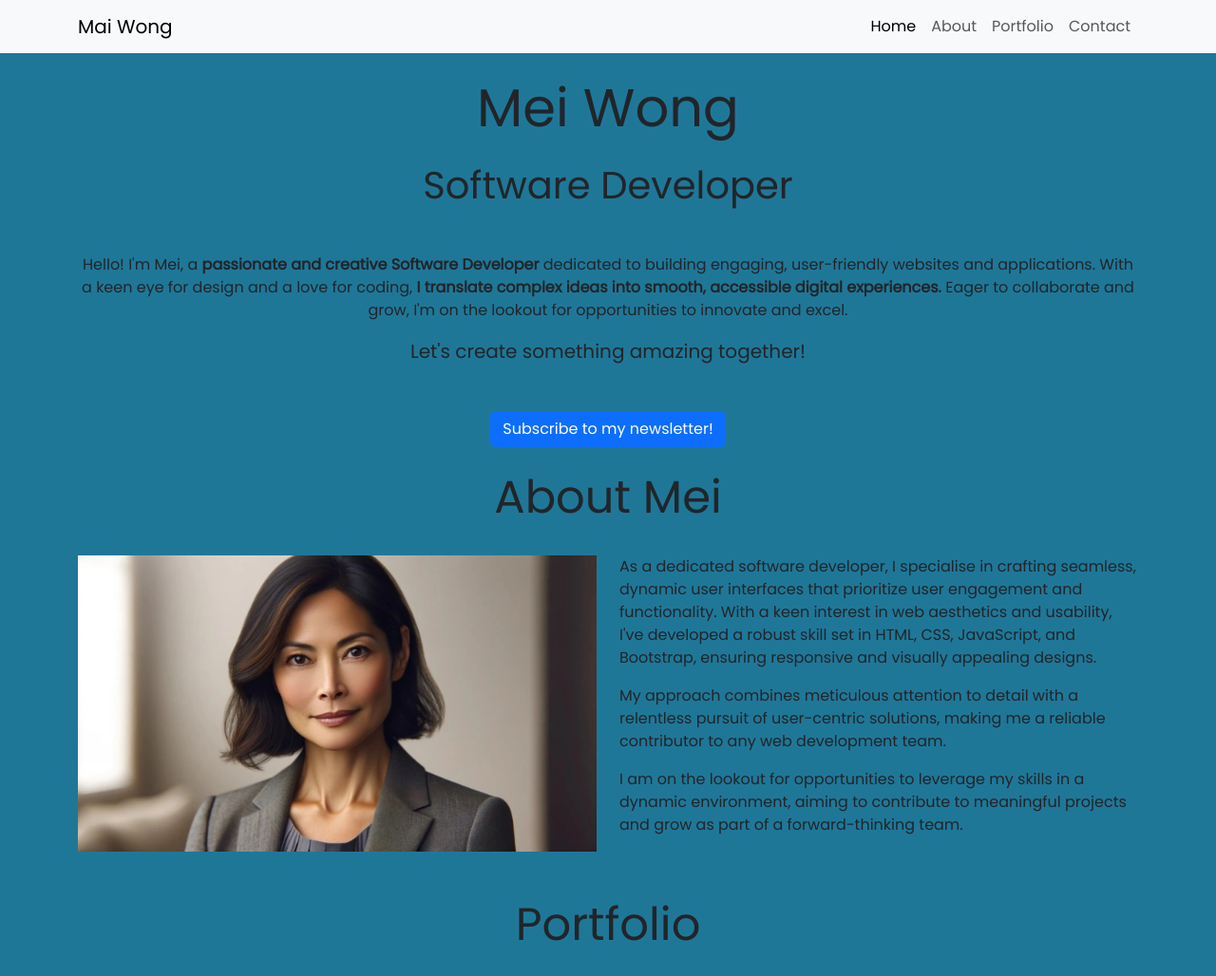
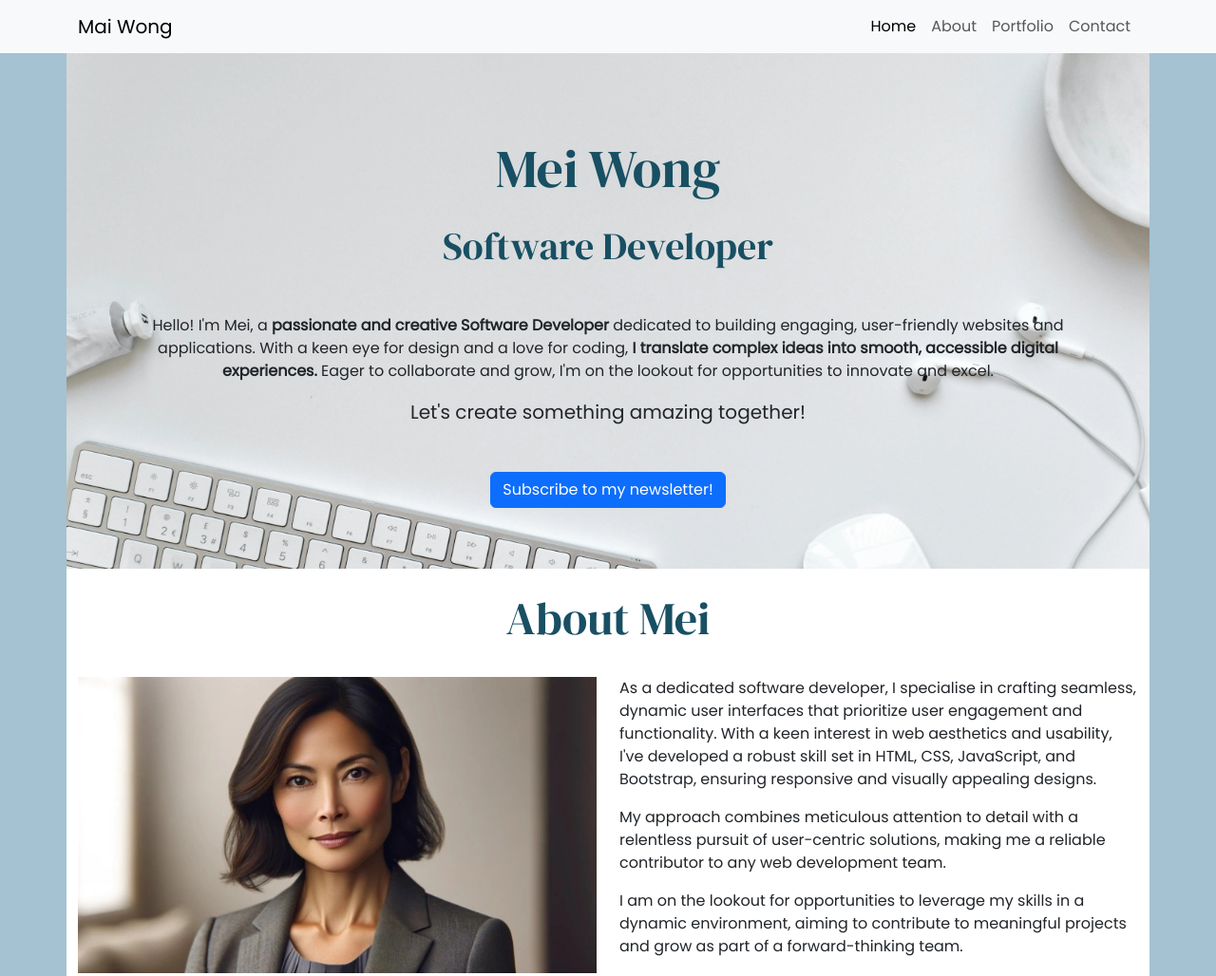
Before and after one commit to HouriaNouhKhanjar/portfolio, a plain HTML site: page index.html in a window 1280 px wide. Shown: the top 1028 px of the page at 95% size. Drawn offline with nearby package versions, Linux system fonts and the light colour scheme.

Commit message:
add initial customizing style to home page

```diff
--- a/assets/css/style.css
+++ b/assets/css/style.css
@@ -11,5 +11,29 @@
 
 body {
     font-family: 'Poppins', sans-serif;
-    background-color: #1f7798;;
+    background-color: #a4c2d1;
 }
+
+h1,
+h2 {
+    font-family: "DM Serif Display", sans-serif;
+    color: #184f63;
+}
+
+#hero {
+    background: url('../images/background.webp') #dbdcde 50% 70% / cover;
+    min-height: 500px;
+    padding: 5% 7%;
+}
+
+#about {
+    background-color: #fff;
+}
+
+#portfolio {
+    background-color: #dbdcde;
+}
+
+#contact {
+    background-color: #fff;
+}
```
Also changed, not shown: assets/images/background.webp (added).
